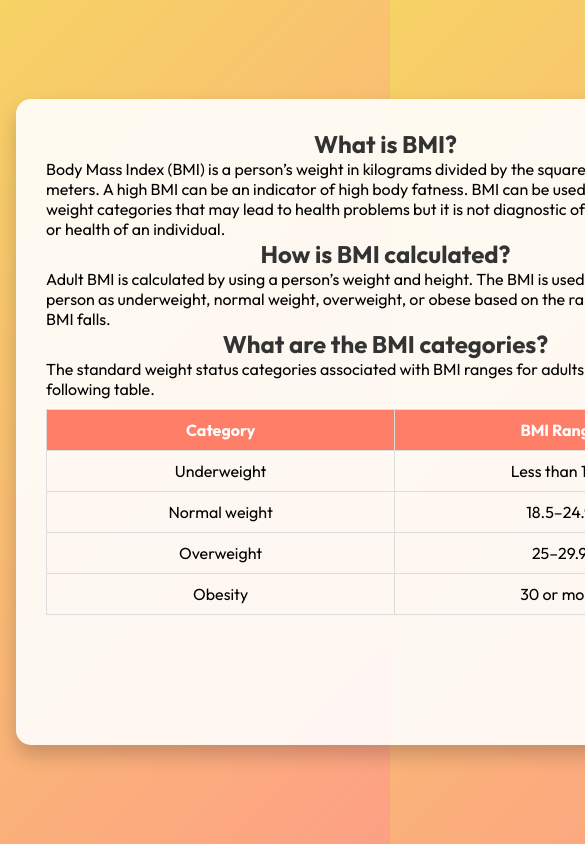
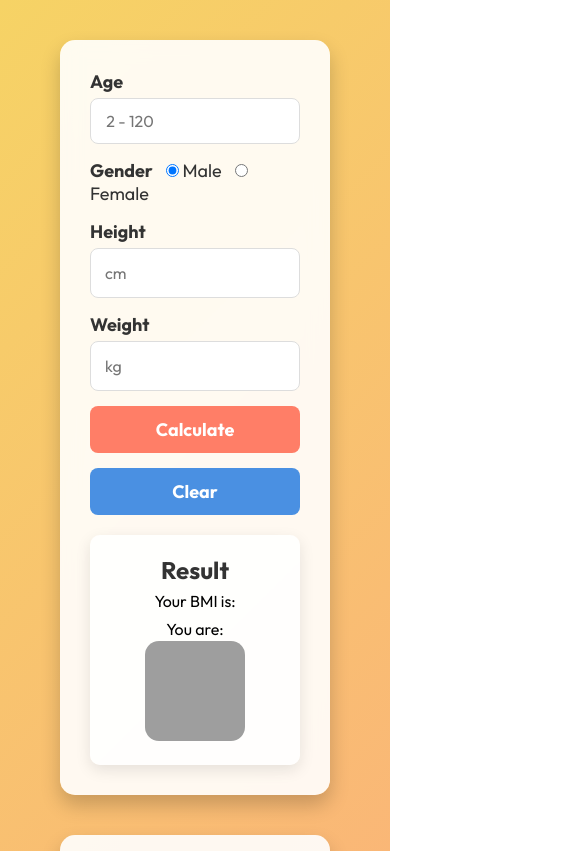
Before and after one commit to srvjha/bmi-calculator, a plain HTML site: page index.html in a window 390 px wide. Shown: the top 851 px of the page, 585 px wide, since content can reach past the window. Drawn offline with Linux system fonts and the light colour scheme; grey boxes are pictures that could not be loaded.

Commit message:
style: refactor layout with responsive design adjustments

```diff
--- a/index.html
+++ b/index.html
@@ -7,7 +7,7 @@
     <link rel="stylesheet" href="style.css">
 </head>
 <body>
-   <div style="width: 1200px; padding: 20px 40px; margin: 0 auto; display: flex;">
+   <div class="content-box" style="width: 1200px; padding: 20px 40px; margin: 0 auto;">
         <div class="container">
             <form class="container-form" onsubmit="return false">
                 <div>
--- a/style.css
+++ b/style.css
@@ -13,6 +13,11 @@ body {
     min-height: 100vh;
     background: linear-gradient(135deg, #f6d365, #fda085);
     padding: 20px;
+}
+
+.content-box{
+    display: flex;
+
 }
 .main-container{
     display: flex;
@@ -171,3 +176,36 @@ th {
     background: #ff7e67;
     color: white;
 }
+@media only screen and (max-width: 1000px) {
+    .content-box {
+        flex-direction: column;
+    }
+    .container {
+        width: 100%;
+        margin-bottom: 40px;
+    }
+    .main-container {
+        flex-direction: column;
+    }
+    .container-result {
+        flex-direction: column;
+    }
+    .bmi-info {
+        width: 100%;
+    }
+    .container-result {
+        width: 100%;
+    }
+    .container-form {
+        width: 100%;
+    }
+    .input-field {
+        width: 100%;
+    }
+    .container {
+        margin-right: 0;
+    }
+    .container-result {
+        margin-top: 0;
+    }
+}
```
